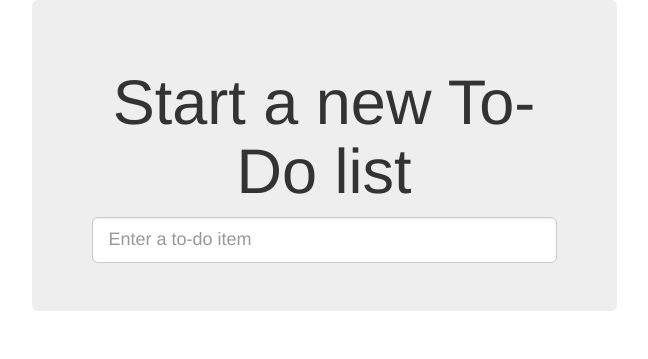
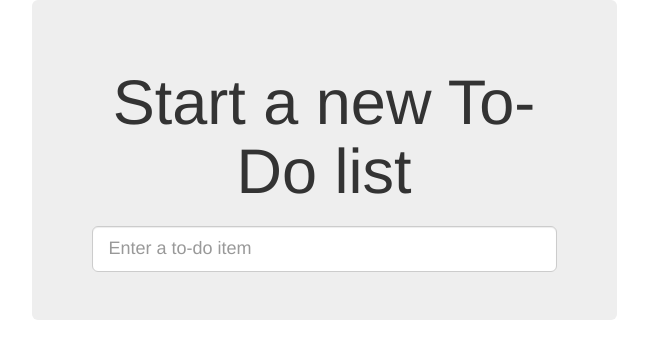
Before and after one commit to irobot0/superlists, a Django app: page / in a window 1280 px wide. Shown: the top 359 px of the page, without its empty margins (316-964 px from the left). Run offline with Django 3.2, Linux system fonts and the light colour scheme; some libraries are stand-ins or nearby versions.

Commit message:
7.7  Using Our Own CSS

```diff
--- /dev/null
+++ b/superlists/lists/static/base.css
@@ -0,0 +1,3 @@
+#id_new_item {
+    margin-top: 2ex;
+}
--- a/superlists/lists/templates/lists/base.html
+++ b/superlists/lists/templates/lists/base.html
@@ -6,6 +6,7 @@
         <meta charset="UTF-8">
         <meta name="viewport" content="width=device-width, initial-scale=1.0">
         <link href="/static/bootstrap/css/bootstrap.min.css" rel="stylesheet" media="screen">
+        <link href="/static/base.css" rel="stylesheet" media="screen">
         <title>To-Do lists</title>
     </head>
 
```
